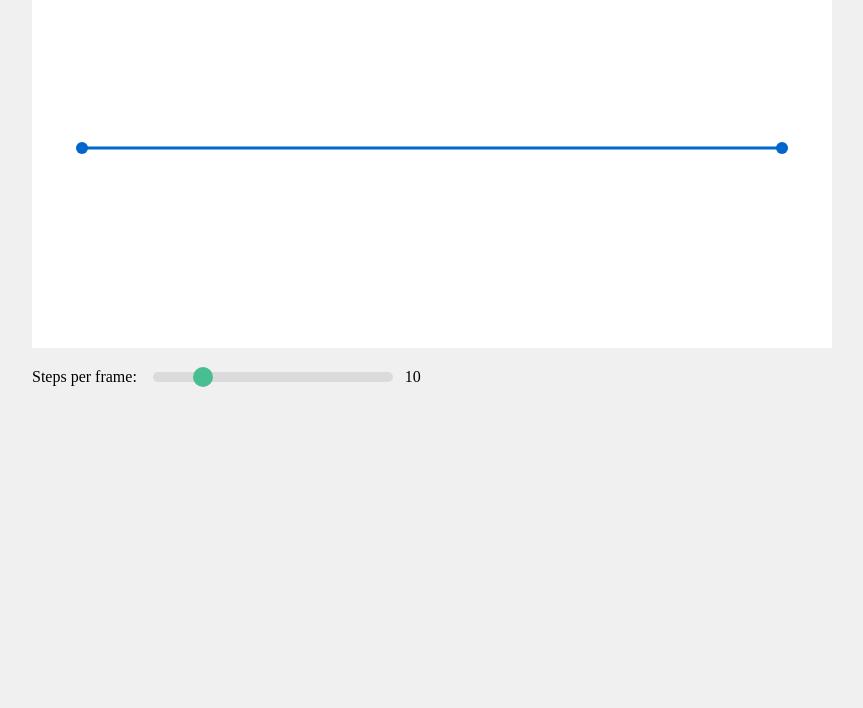
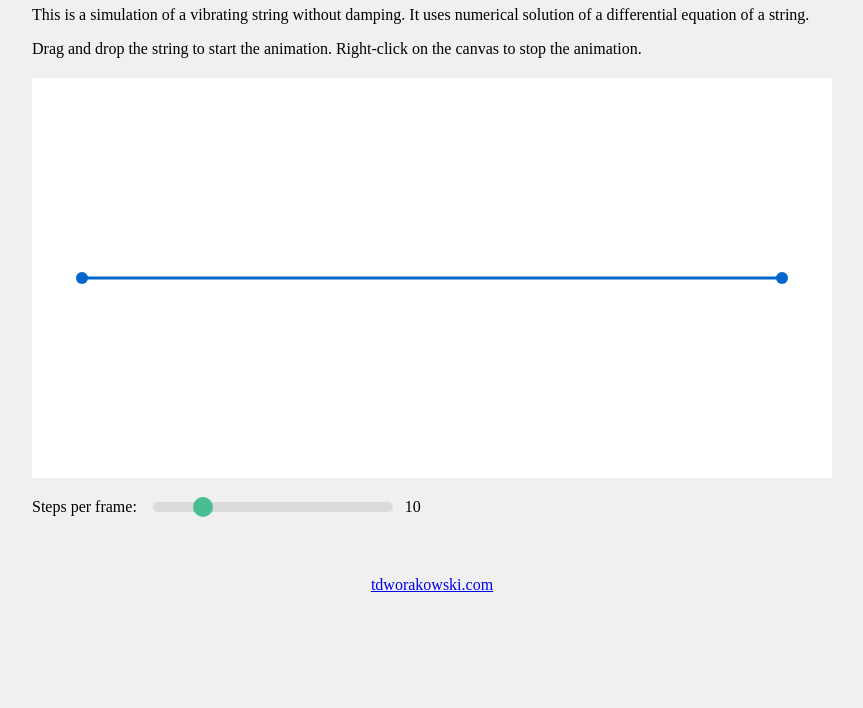
Before and after one commit to tomdwor/vibrating-string, a website built with webpack: page src/index.html in a window 1280 px wide. Shown: the part 92-800 px from the top of the page, without its empty margins (208-1071 px from the left). Built offline with nearby package versions, Linux system fonts and the light colour scheme.

Commit message:
Update page layout

```diff
--- a/src/index.html
+++ b/src/index.html
@@ -5,13 +5,24 @@
     <title>Vibrating string</title>
   </head>
   <body>
+    <div class="container">
+      <div>
+        <h1>Vibrating string</h1>
+        <p>This is a simulation of a vibrating string without damping.
+          It uses numerical solution of a differential equation of a string.</p>
+        <p>Drag and drop the string to start the animation. Right-click on the canvas to stop the animation.</p>
+      </div>
       <div id="scene"></div>
-    <div id="settings">
+      <div>
         <label for="stepsPerFrame">Steps per frame:</label>
         <span class="slide-container">
           <input type="range" min="1" max="50" value="1" class="slider" id="stepsPerFrame">
         </span>
         <span id="spfVal"></span>
       </div>
+      <div id="footer">
+        <a href="https://tdworakowski.com">tdworakowski.com</a>
+      </div>
+    </div>
   </body>
 </html>
--- a/src/style.scss
+++ b/src/style.scss
@@ -3,17 +3,28 @@ body {
   padding: 0;
   overflow: hidden;
   background-color: #f0f0f0;
+  min-width: 840px;
+  overflow: auto;
 }
 
-#scene, #settings {
+.container {
   width: 800px;
-  margin: 20px auto;
+  margin: 40px auto;
+}
+
+.container div {
+  margin-top: 20px;
+  margin-bottom: 20px;
 }
 
 #scene {
-  margin-top: 40px;
   background-color: #ffffff;
   height: 400px;
+}
+
+#footer {
+  margin-top: 60px;
+  text-align: center;
 }
 
 .slide-container {
```
Lines whose indentation alone changed are shown as unchanged.
